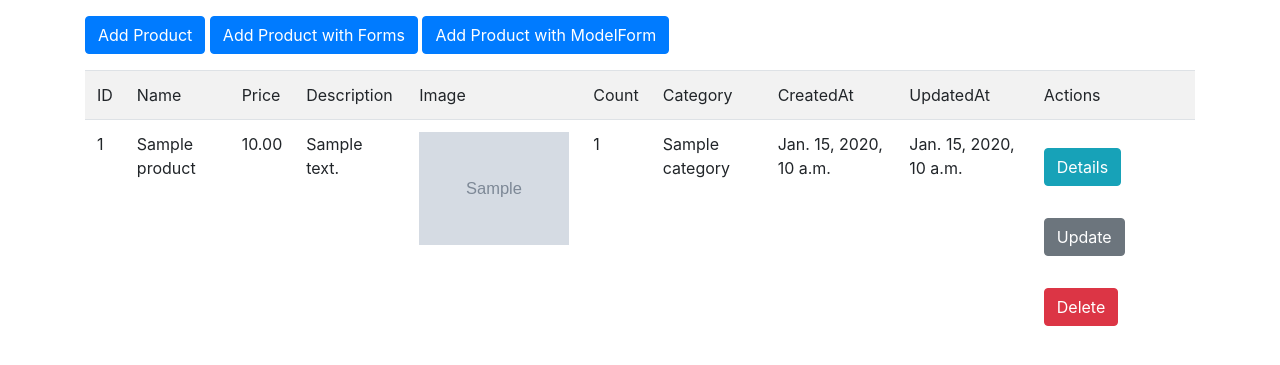
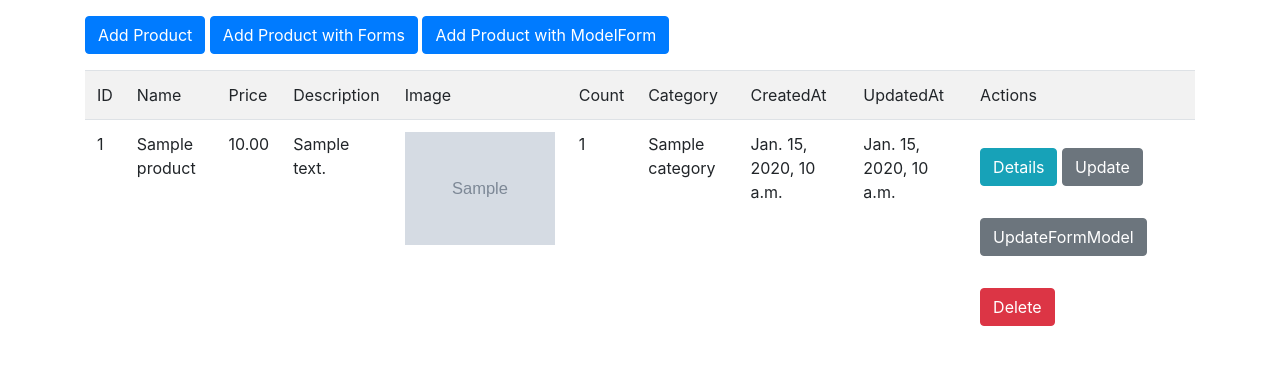
Before and after one commit to mohamed7855/ITI-Django-Labs, a Django app: page /Product/ in a window 1280 px wide. Shown: the part 56-421 px from the top of the page. Run offline with Django 5.2, Linux system fonts and the light colour scheme; tables that the repository leaves empty hold one stand-in row (values such as "Sample post"); grey boxes marked "Sample" are stand-in pictures; some libraries are stand-ins or nearby versions.

Commit message:
updating product with ModelForm

```diff
--- a/product/templates/product/index.html
+++ b/product/templates/product/index.html
@@ -55,6 +55,11 @@
         <a href="{% url 'product.update' product.id%}">
           <button type="button" class="btn btn-secondary my-3">Update</button>
         </a>
+        <a href="{% url 'product.updateFormModel' product.id%}">
+          <button type="button" class="btn btn-secondary my-3">
+            UpdateFormModel
+          </button>
+        </a>
         <a href="{% url 'product.delete' product.id%}">
           <button type="button" class="btn btn-danger my-3">Delete</button>
         </a>
--- a/product/urls.py
+++ b/product/urls.py
@@ -9,4 +9,5 @@ urlpatterns = [
     path('Update/<int:id>',views.productUpdate,name="product.update"),
     # Form Model
     path('NewFormModel',views.productAddFormModel,name="product.addFormModel"),
+    path('UpdateFormModel/<int:id>',views.productUpdateFormModel,name="product.updateFormModel"),
 ]
--- a/product/views.py
+++ b/product/views.py
@@ -1,4 +1,4 @@
-from django.shortcuts import render,reverse
+from django.shortcuts import render,reverse,redirect
 from django.http import  HttpResponseRedirect, HttpResponse
 from .models import *
 from .forms import *
@@ -6,6 +6,17 @@ from .formsModel import *
 
 def hello(request):
     return  render(request,'index.html')
+
+def productUpdateFormModel(request,id):
+    # updatedproduct=Product.productDetails(id)
+    context = {'formModel': ProductFormModel(instance=Product.productDetails(id))}
+    if request.method == 'POST':
+        formModel = ProductFormModel(request.POST,request.FILES,instance=Product.productDetails(id))
+        if (formModel.is_valid()):
+            formModel.save()
+            return redirect(reverse('product.all'))
+    return render(request,'product/UpdateFormModel.html',context)
+
 
 def productUpdate(request,id):
     # product=Product.objects.get(id=id)
```
Also changed, not shown: product/templates/product/updateFormModel.html (added, +10 -0 lines).
